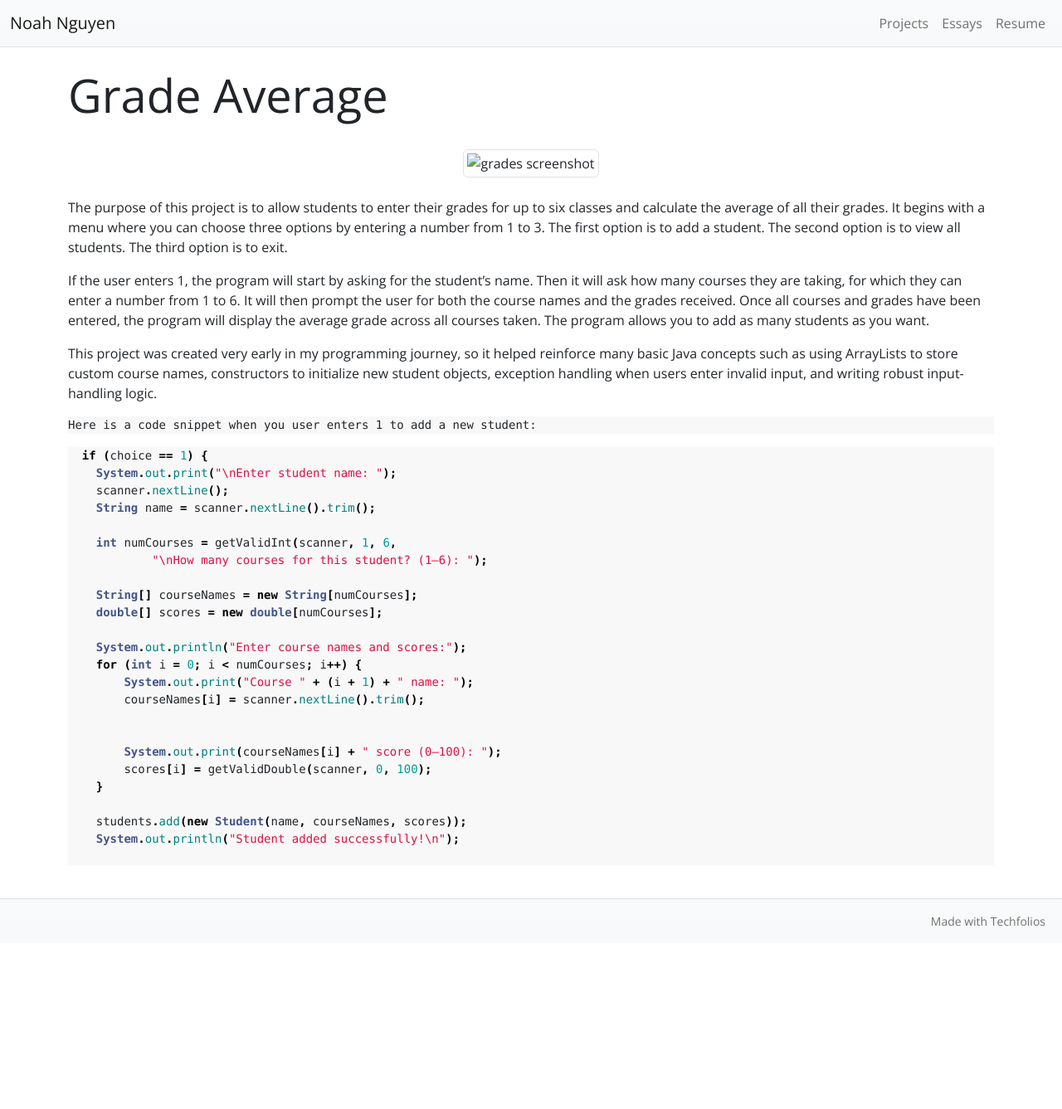
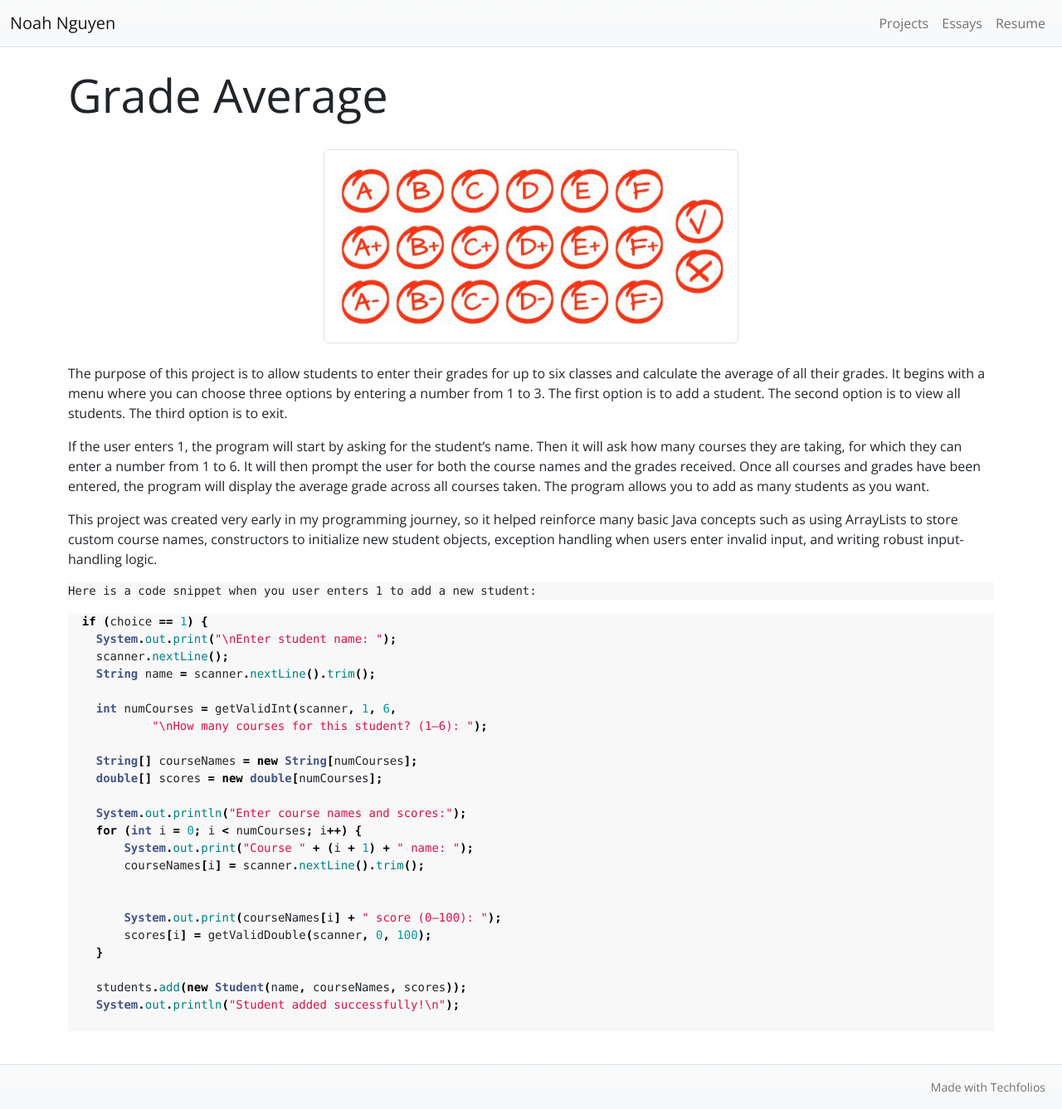
Before and after one commit to NoahNguyenbot/noahnguyenbot.github.io, a Jekyll site: the page built from projects/gradesystem.md, in a window 1280 px wide. Shown: the whole page at 83% size. Built offline with Jekyll 4.4.1, drawn with Linux system fonts in a browser that asks for light colours; before the commit the page ends 1137 px from its top, so only the background shows below that.

Commit message:
Update gradesystem.md

```diff
--- a/projects/gradesystem.md
+++ b/projects/gradesystem.md
@@ -10,7 +10,7 @@ labels:
 summary: "Grade calculator that takes average of all courses taken"
 ---
 <div class="text-center p-4">
-  <img width="500px" src="img/grades/grades2.jpg" class="img-thumbnail" alt="grades screenshot">
+  <img width="500px" src="/img/grades/grades2.jpg" class="img-thumbnail" alt="grades screenshot">
 </div>
 
 The purpose of this project is to allow students to enter their grades for up to six classes and calculate the average of all their grades. It begins with a menu where you can choose three options by entering a number from 1 to 3. The first option is to add a student. The second option is to view all students. The third option is to exit.
```
